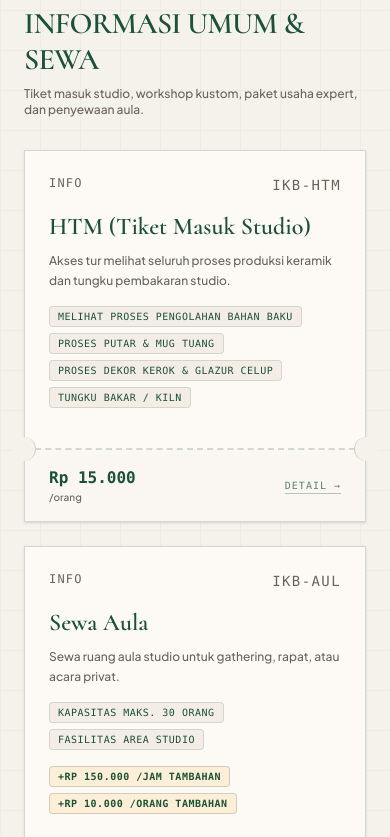
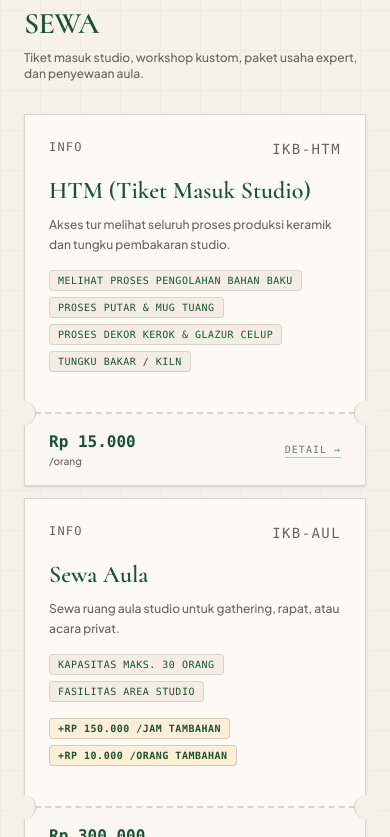
Before and after one commit to gimigkk/Imah-Keramik-Bogor, a React (Vite) app: page / in a window 390 px wide. Shown: the part 3367-4204 px from the top of the page. Built offline with nearby package versions, Linux system fonts and the light colour scheme; the HTML template or start-up script is replaced by a standard one.

Commit message:
style: halve grid gaps between ticket cards from gap-6 to gap-3

```diff
--- a/src/components/BentoTickets.tsx
+++ b/src/components/BentoTickets.tsx
@@ -66,7 +66,7 @@ export const BentoTickets: React.FC = () => {
 
         {/* TAB 1: KERAMIK (4-column Bento Grid) */}
         {activeTab === 'keramik' && (
-          <div className="grid grid-cols-1 md:grid-cols-4 gap-6 mb-20">
+          <div className="grid grid-cols-1 md:grid-cols-4 gap-3 mb-20">
             {keramikTickets.map((ticket) => (
               <TicketCard key={ticket.id} ticket={ticket} onClick={setSelectedTicket} />
             ))}
@@ -75,7 +75,7 @@ export const BentoTickets: React.FC = () => {
 
         {/* TAB 2: MEMBATIK KAYU (4-column Bento Grid) */}
         {activeTab === 'membatik' && (
-          <div className="grid grid-cols-1 md:grid-cols-4 gap-6 mb-20">
+          <div className="grid grid-cols-1 md:grid-cols-4 gap-3 mb-20">
             {membatikTickets.map((ticket) => (
               <TicketCard key={ticket.id} ticket={ticket} onClick={setSelectedTicket} />
             ))}
@@ -93,7 +93,7 @@ export const BentoTickets: React.FC = () => {
             </p>
           </div>
 
-          <div className="grid grid-cols-1 md:grid-cols-4 gap-6">
+          <div className="grid grid-cols-1 md:grid-cols-4 gap-3">
             {infoUmumTickets.map((ticket) => (
               <TicketCard key={ticket.id} ticket={ticket} onClick={setSelectedTicket} />
             ))}
```
